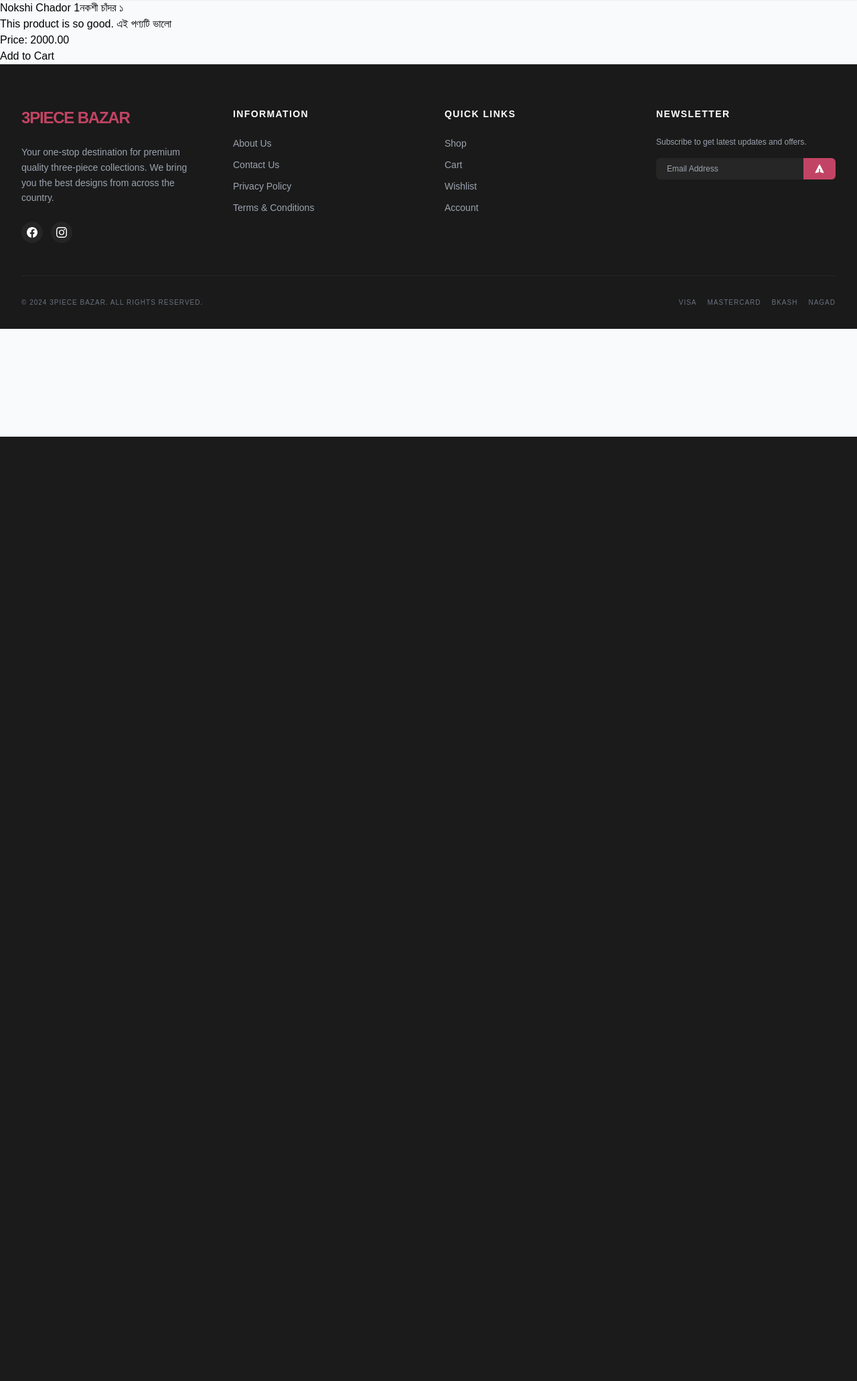
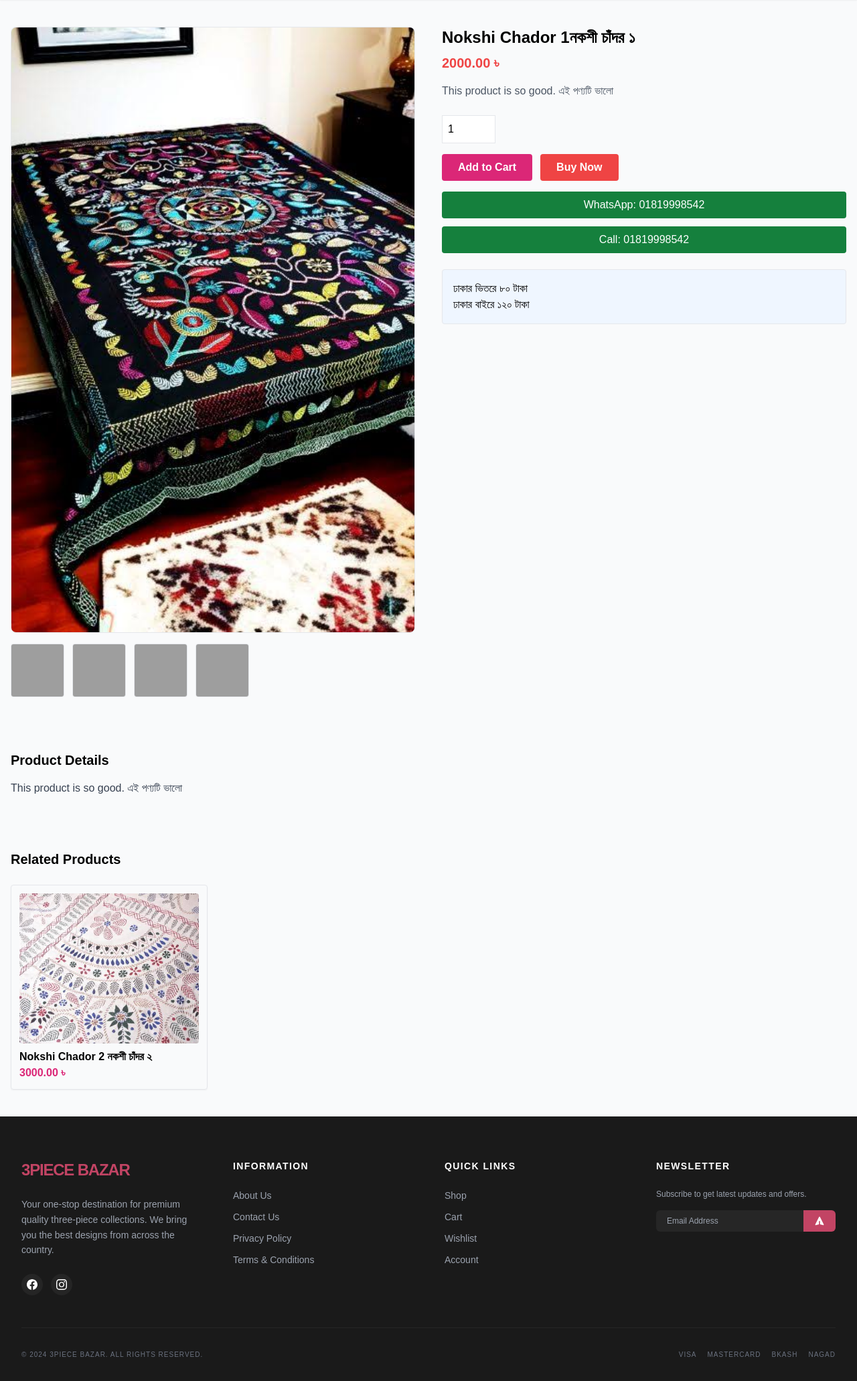
Before and after one commit to faysal077/e-Commerce, a Django app: a page that uses apps/catalog/templates/catalog/product_detail.html in a window 1280 px wide. Shown: the part 148-2210 px from the top of the page at 67% size. Before the commit the page ends 800 px from the top, so only its background shows below. Run offline with Django 5.2, Linux system fonts and the light colour scheme; data comes from the database, SQL or seed files in the repository; both versions use the stored data as it was after the commit; some libraries are stand-ins or nearby versions; grey boxes are pictures that could not be loaded.

Commit message:
Product Details Page Updated

```diff
--- a/apps/catalog/templates/catalog/product_detail.html
+++ b/apps/catalog/templates/catalog/product_detail.html
@@ -2,12 +2,143 @@
 
 {% block content %}
 
-<h2>{{product.name}}</h2>
+<div class="max-w-7xl mx-auto px-4 py-10 grid grid-cols-1 lg:grid-cols-2 gap-10">
 
-<p>{{product.description}}</p>
+    <!-- Product Image Section -->
+    <div>
+        <div class="border rounded-lg overflow-hidden">
+            {% if product.image %}
+            <img src="{{ product.image.url }}" class="w-full h-auto">
+            {% else %}
+            <img src="https://picsum.photos/seed/{{product.slug}}/900/900">
+            {% endif %}
+        </div>
 
-<p>Price: {{product.price}}</p>
+        <!-- Thumbnail gallery (placeholder) -->
+        <div class="flex gap-3 mt-4">
+            {% for i in "1234" %}
+            <img src="https://picsum.photos/seed/{{product.slug}}{{i}}/150/150"
+                 class="w-20 h-20 border rounded cursor-pointer hover:border-pink-600">
+            {% endfor %}
+        </div>
+    </div>
 
-<a href="/cart/add/{{product.id}}/">Add to Cart</a>
+    <!-- Product Info -->
+    <div>
+
+        <h1 class="text-2xl font-bold mb-2">
+            {{ product.name }}
+        </h1>
+
+        <p class="text-xl text-red-500 font-bold mb-4">
+            {{ product.price }} ৳
+        </p>
+
+        <p class="text-gray-600 mb-6">
+            {{ product.description }}
+        </p>
+
+        <!-- Quantity -->
+        <div class="flex items-center gap-3 mb-4">
+            <input type="number" value="1" class="border p-2 w-20">
+        </div>
+
+        <!-- Buttons -->
+        <div class="flex gap-3 mb-4">
+
+            <a href="/cart/add/{{product.id}}/"
+               class="bg-pink-600 text-white px-6 py-2 rounded font-semibold">
+               Add to Cart
+            </a>
+
+            <a href="/orders/checkout/"
+               class="bg-red-500 text-white px-6 py-2 rounded font-semibold">
+               Buy Now
+            </a>
+
+        </div>
+
+        <!-- Contact Buttons -->
+        <div class="space-y-3">
+
+            <a href="https://wa.me/8801819998542"
+               class="block bg-green-700 text-white text-center py-2 rounded">
+               WhatsApp: 01819998542
+            </a>
+
+            <a href="tel:01819998542"
+               class="block bg-green-700 text-white text-center py-2 rounded">
+               Call: 01819998542
+            </a>
+
+        </div>
+
+        <!-- Delivery Info -->
+        <div class="mt-6 border p-4 bg-blue-50 rounded">
+            <p>ঢাকার ভিতরে ৮০ টাকা</p>
+            <p>ঢাকার বাইরে ১২০ টাকা</p>
+        </div>
+
+    </div>
+
+</div>
+
+
+<!-- Product Details -->
+<div class="max-w-7xl mx-auto px-4 py-10">
+
+    <h2 class="text-xl font-bold mb-4">
+        Product Details
+    </h2>
+
+    <p class="text-gray-700">
+        {{ product.description }}
+    </p>
+
+</div>
+
+
+<!-- Related Products -->
+<div class="max-w-7xl mx-auto px-4 py-10">
+
+    <h2 class="text-xl font-bold mb-6">
+        Related Products
+    </h2>
+
+    <div class="grid grid-cols-2 md:grid-cols-4 gap-6">
+
+        {% for p in product.category.product_set.all|slice:":4" %}
+
+        {% if p.id != product.id %}
+
+        <div class="border rounded shadow-sm hover:shadow-md p-3">
+
+            <a href="{% url 'catalog:product_detail' p.slug %}">
+
+                {% if p.image %}
+                <img src="{{p.image.url}}" class="w-full h-56 object-cover rounded">
+                {% else %}
+                <img src="https://picsum.photos/seed/{{p.slug}}/400/400">
+                {% endif %}
+
+                <h4 class="mt-2 font-semibold">
+                    {{p.name}}
+                </h4>
+
+                <p class="text-pink-600 font-bold">
+                    {{p.price}} ৳
+                </p>
+
+            </a>
+
+        </div>
+
+        {% endif %}
+
+        {% endfor %}
+
+    </div>
+
+</div>
 
 {% endblock %}
--- a/apps/catalog/views.py
+++ b/apps/catalog/views.py
@@ -13,7 +13,14 @@ def product_detail(request, slug):
 
     product = get_object_or_404(Product, slug=slug)
 
-    return render(request, "catalog/product_detail.html", {"product": product})
+    related_products = Product.objects.filter(
+        category=product.category
+    ).exclude(id=product.id)[:4]
+
+    return render(request, "catalog/product_detail.html", {
+        "product": product,
+        "related_products": related_products
+    })
 
 
 def category_products(request, slug):
--- a/templates/components/categories.html
+++ b/templates/components/categories.html
@@ -7,7 +7,7 @@
 
         <div class="grid grid-cols-2 sm:grid-cols-3 md:grid-cols-4 lg:grid-cols-6 gap-8">
             {% for category in categories %}
-            <a href="/category/{{ category.slug }}/" class="group flex flex-col items-center">
+            <a href="{% url 'catalog:category_products' category.slug %}" class="group flex flex-col items-center">
                 <div class="w-32 h-32 md:w-40 md:h-40 rounded-full overflow-hidden border-2 border-gray-100 group-hover:border-[#C24464] transition-all duration-300 shadow-sm group-hover:shadow-md">
                     <img src="https://picsum.photos/seed/{{ category.slug }}/300/300" alt="{{ category.name }}" class="w-full h-full object-cover group-hover:scale-110 transition-transform duration-500">
                 </div>
```
Also changed, not shown: apps/catalog/templates/catalog/category_products.html (+32 -2 lines), apps/catalog/templates/catalog/product_list.html (+29 -3 lines), db.sqlite3, media/products/WhatsApp_Image_2026-01-27_at_6.41.21_PM.jpeg (added), media/products/WhatsApp_Image_2026-01-27_at_6.41.24_PM.jpeg (added).
